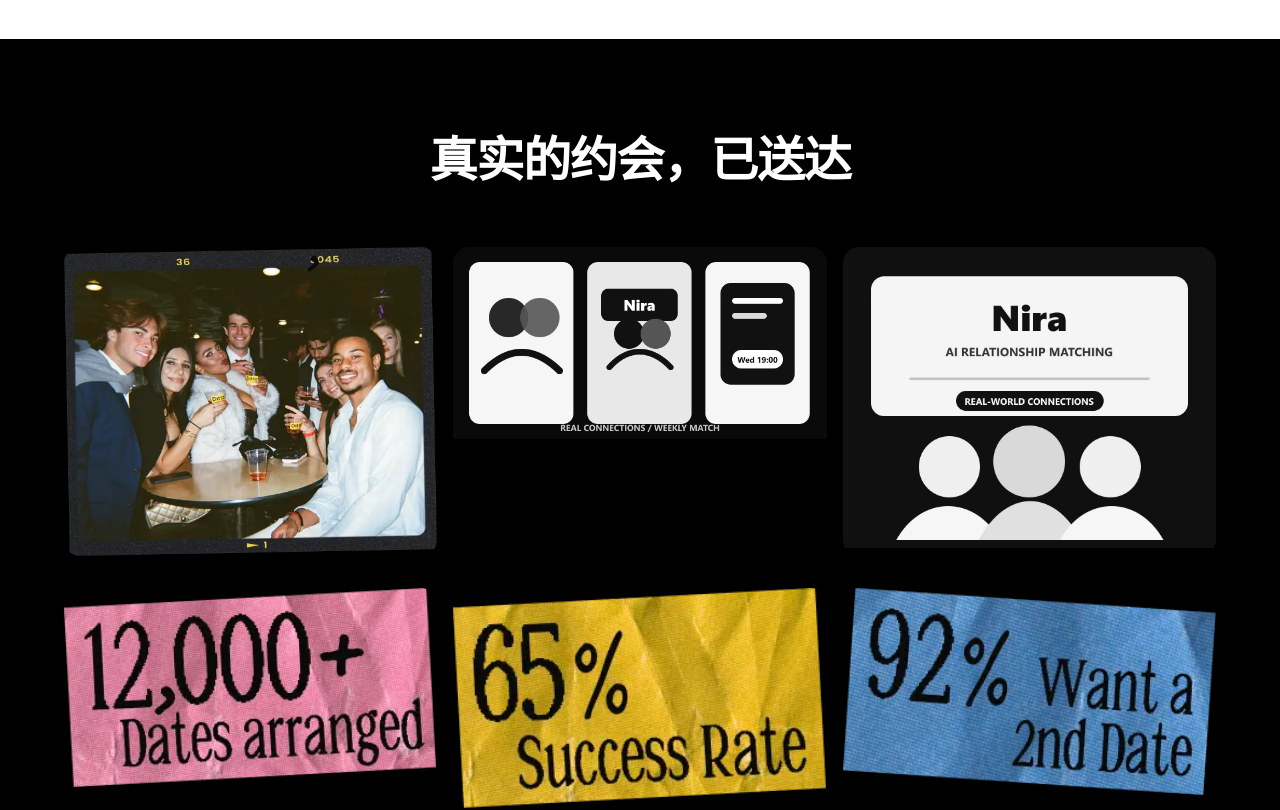
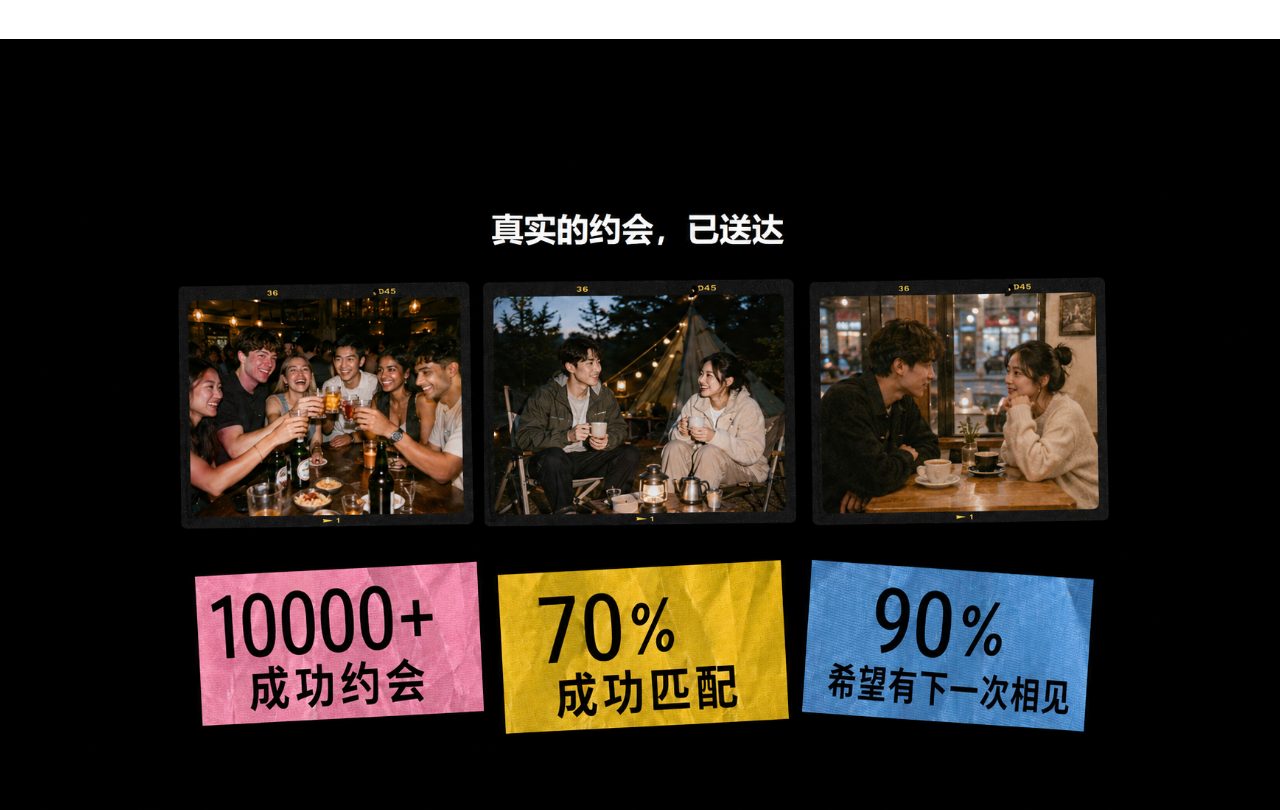
Before and after one commit to rawpaper123/nira, a Next.js app: page / in a window 1280 px wide. Shown: the part 1940-2750 px from the top of the page. Built offline with nearby package versions, Linux system fonts and the light colour scheme.

Commit message:
feat: update real dates section image on website

```diff
--- a/components/RealDatesSection.tsx
+++ b/components/RealDatesSection.tsx
@@ -1,52 +1,18 @@
 import Image from "next/image";
-
-const photos = [
-  { src: "/images/real-dates/real_dates_pic_01.webp", alt: "真实约会照片 1" },
-  { src: "/images/real-dates/real_dates_pic_02-nira-v2.webp", alt: "Nira 现实连接记录 2" },
-  { src: "/images/real-dates/real_dates_pic_03-nira-v2.webp", alt: "Nira 现实连接记录 3" },
-];
-
-const stats = [
-  { image: "/images/real-dates/real_dates_data_01.webp", alt: "12,000+ 次约会" },
-  { image: "/images/real-dates/real_dates_data_02.webp", alt: "65% 二次约会率" },
-  { image: "/images/real-dates/real_dates_data_03.webp", alt: "92% 满意度" },
-];
 
 export default function RealDatesSection() {
   return (
-    <section className="bg-black px-6 py-24">
-      <div className="mx-auto max-w-6xl">
-        <h2 className="mb-16 text-center font-logo text-3xl font-black uppercase tracking-tight text-white sm:text-4xl md:text-5xl">
-          真实的约会，已送达
-        </h2>
-
-        <div className="grid gap-4 sm:grid-cols-3 mb-8">
-          {photos.map((photo) => (
-            <div key={photo.src} className="overflow-hidden rounded-2xl">
-              <Image
-                src={photo.src}
-                alt={photo.alt}
-                width={500}
-                height={400}
-                className="h-auto w-full object-cover"
-              />
-            </div>
-          ))}
-        </div>
-
-        <div className="grid gap-4 sm:grid-cols-3">
-          {stats.map((stat) => (
-            <div key={stat.image} className="overflow-hidden rounded-2xl">
-              <Image
-                src={stat.image}
-                alt={stat.alt}
-                width={500}
-                height={300}
-                className="h-auto w-full"
-              />
-            </div>
-          ))}
-        </div>
+    <section className="bg-black px-4 py-20 sm:px-6 sm:py-24">
+      <div className="mx-auto max-w-7xl">
+        <Image
+          src="/images/real-dates/authentic-dates-delivered-cn-v1.png"
+          alt="真实的约会，已送达"
+          width={1672}
+          height={941}
+          sizes="(min-width: 1280px) 1280px, 100vw"
+          className="h-auto w-full object-contain"
+          priority={false}
+        />
       </div>
     </section>
   );
```
Also changed, not shown: public/images/real-dates/authentic-dates-delivered-cn-v1.png (added).
